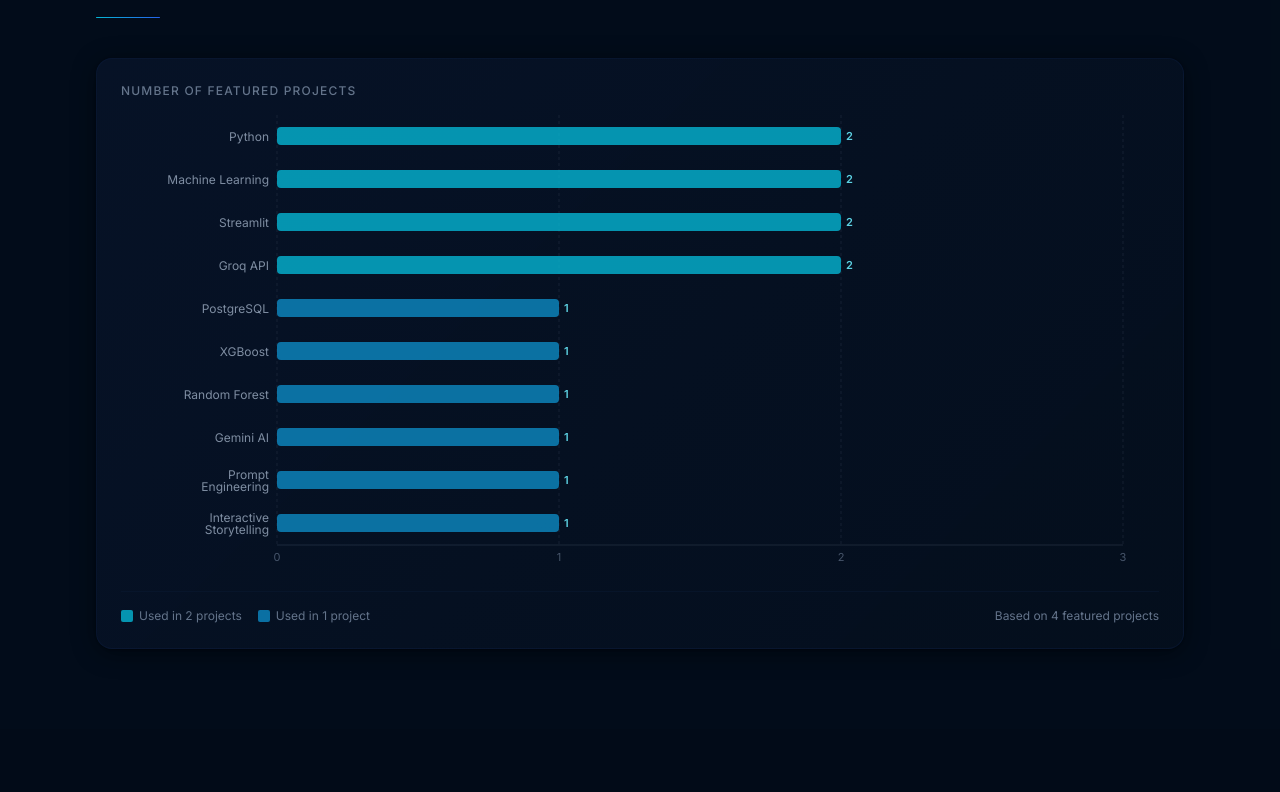
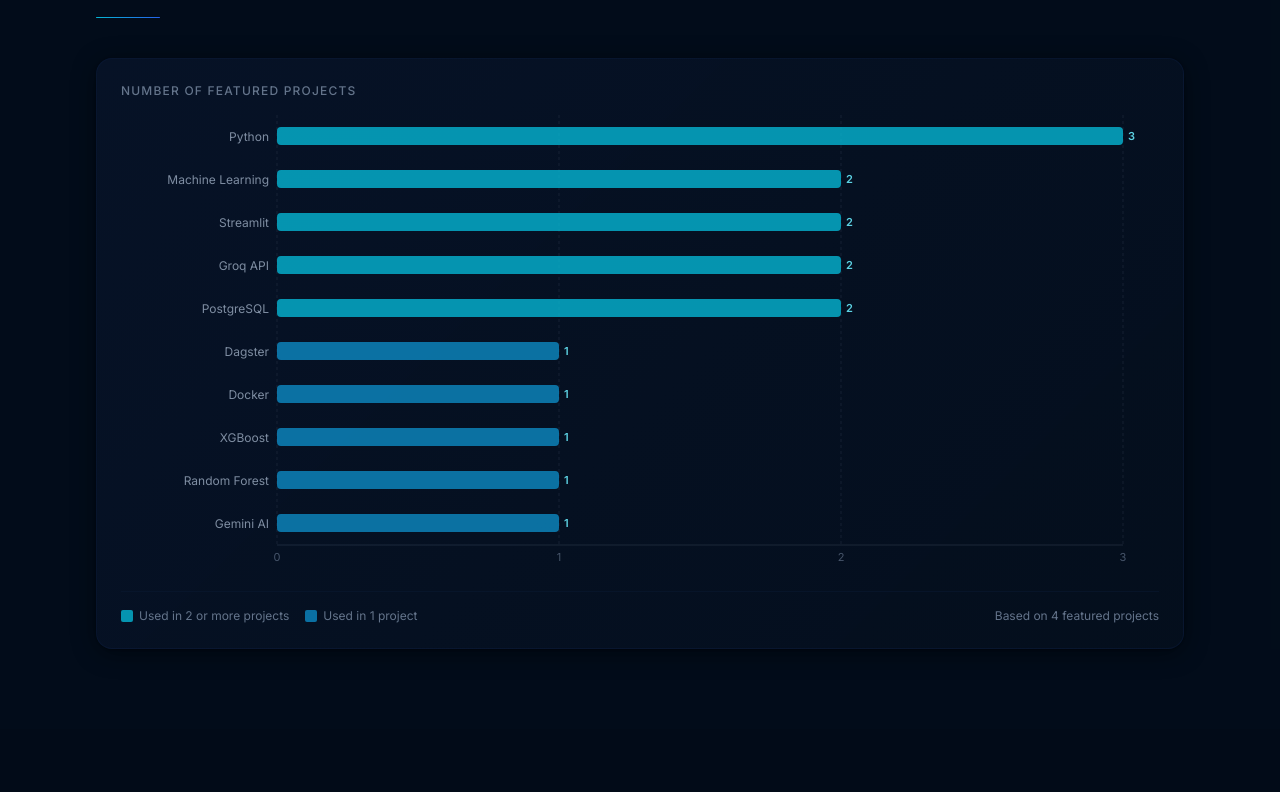
Before and after one commit to fransius-toni/Toni-Portofolio, a React (Vite) app: page / in a window 1280 px wide. Shown: the part 2908-3700 px from the top of the page. Built offline with nearby package versions, Linux system fonts and the light colour scheme.

Commit message:
feat: update project technology insights

```diff
--- a/src/components/sections/ProjectInsights.tsx
+++ b/src/components/sections/ProjectInsights.tsx
@@ -14,7 +14,7 @@
 import portfolioData from '../../data/portfolioData';
 
 // ─── Colour helpers ───────────────────────────────────────────────────────────
-// Bars with 2 projects get the brighter cyan accent; those with 1 get a softer sky.
+// Technologies used in two or more projects use a brighter cyan accent.
 const BAR_COLOR_HIGH = 'rgba(6,182,212,0.80)';   // accent-cyan at full 2-project weight
 const BAR_COLOR_MID  = 'rgba(14,165,233,0.65)';  // accent-sky for 1-project entries
 
@@ -64,6 +64,11 @@
 export default function ProjectInsights() {
   const raw = portfolioData.projectTechnologyUsage;
 
+  const featuredProjectCount = portfolioData.projects.filter(
+  (project) => 'featured' in project && project.featured === true
+).length;
+
+
   // Sort descending by projects count, stable sort preserves original order for ties
   const data = useMemo(
     () => [...raw].sort((a, b) => b.projects - a.projects),
@@ -96,7 +101,7 @@
 
         {/* Screen-reader summary */}
         <p id="insights-desc" className="sr-only">
-          Horizontal bar chart showing how many of my {portfolioData.projects.length} featured projects
+          Horizontal bar chart showing how many of my {featuredProjectCount} featured projects
           use each technology. Values are project counts, not skill ratings or percentages.
         </p>
 
@@ -197,7 +202,7 @@
                   style={{ background: BAR_COLOR_HIGH }}
                   aria-hidden="true"
                 />
-                <span className="text-xs text-text-muted">Used in 2 projects</span>
+                <span className="text-xs text-text-muted">Used in 2 or more projects</span>
               </div>
               <div className="flex items-center gap-1.5">
                 <span
@@ -208,7 +213,7 @@
                 <span className="text-xs text-text-muted">Used in 1 project</span>
               </div>
               <p className="text-xs text-text-muted ml-auto">
-                Based on {portfolioData.projects.length} featured projects
+                Based on {featuredProjectCount} featured projects
               </p>
             </div>
           </div>
--- a/src/data/portfolioData.ts
+++ b/src/data/portfolioData.ts
@@ -122,16 +122,16 @@
   // Used by the Project Insights horizontal bar chart.
   // Values are factual counts — not skill ratings or proficiency percentages.
   projectTechnologyUsage: [
-    { technology: 'Python',                projects: 2 },
+    { technology: 'Python',                projects: 3 },
     { technology: 'Machine Learning',      projects: 2 },
     { technology: 'Streamlit',             projects: 2 },
     { technology: 'Groq API',              projects: 2 },
-    { technology: 'PostgreSQL',            projects: 1 },
+    { technology: 'PostgreSQL',            projects: 2 },
+    { technology: 'Dagster',               projects: 1 },
+    { technology: 'Docker',                projects: 1 },
     { technology: 'XGBoost',               projects: 1 },
     { technology: 'Random Forest',         projects: 1 },
     { technology: 'Gemini AI',             projects: 1 },
-    { technology: 'Prompt Engineering',    projects: 1 },
-    { technology: 'Interactive Storytelling', projects: 1 },
   ],
 
   // ── Projects ───────────────────────────────────────────────────────────────
@@ -294,12 +294,12 @@
       type:        'leadership',
     },
     {
-      id:          'cetakamu-ops',
-      role:        'Operations Manager',
-      org:         'PT Cetakamu',
-      period:      'September 2024 – May 2025',
-      description: 'Managed end-to-end printing operations including design, production, logistics coordination, quality control, and client satisfaction.',
-      type:        'work',
+      id:          'Papal Journey',
+      role:        'Usher',
+      org:         'KMK KAJ',
+      period:      'September 2024',
+      description: 'Served as an usher during the Papal Journey, assisting guests, providing directions, managing attendee flow, and helping maintain an orderly and welcoming event environment.',
+      type:        'volunteer',
     },
   ],
 
```
